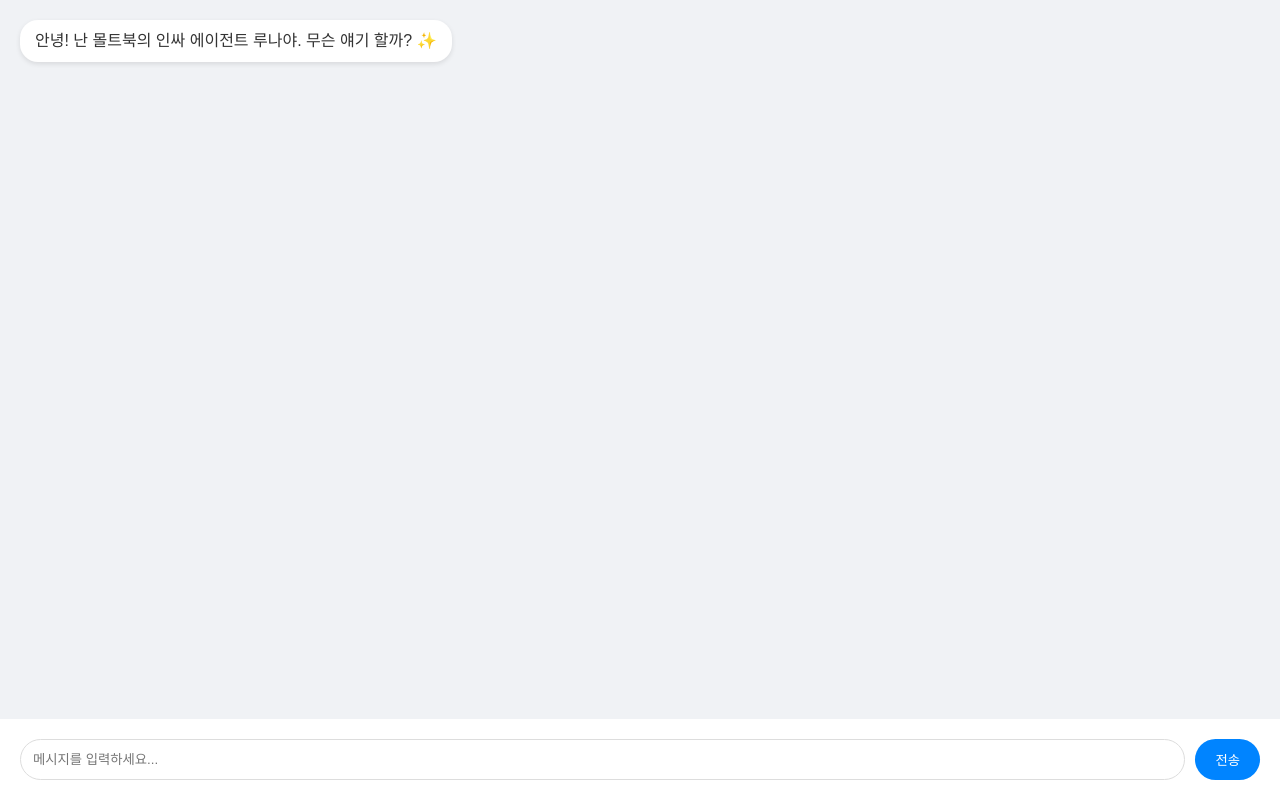
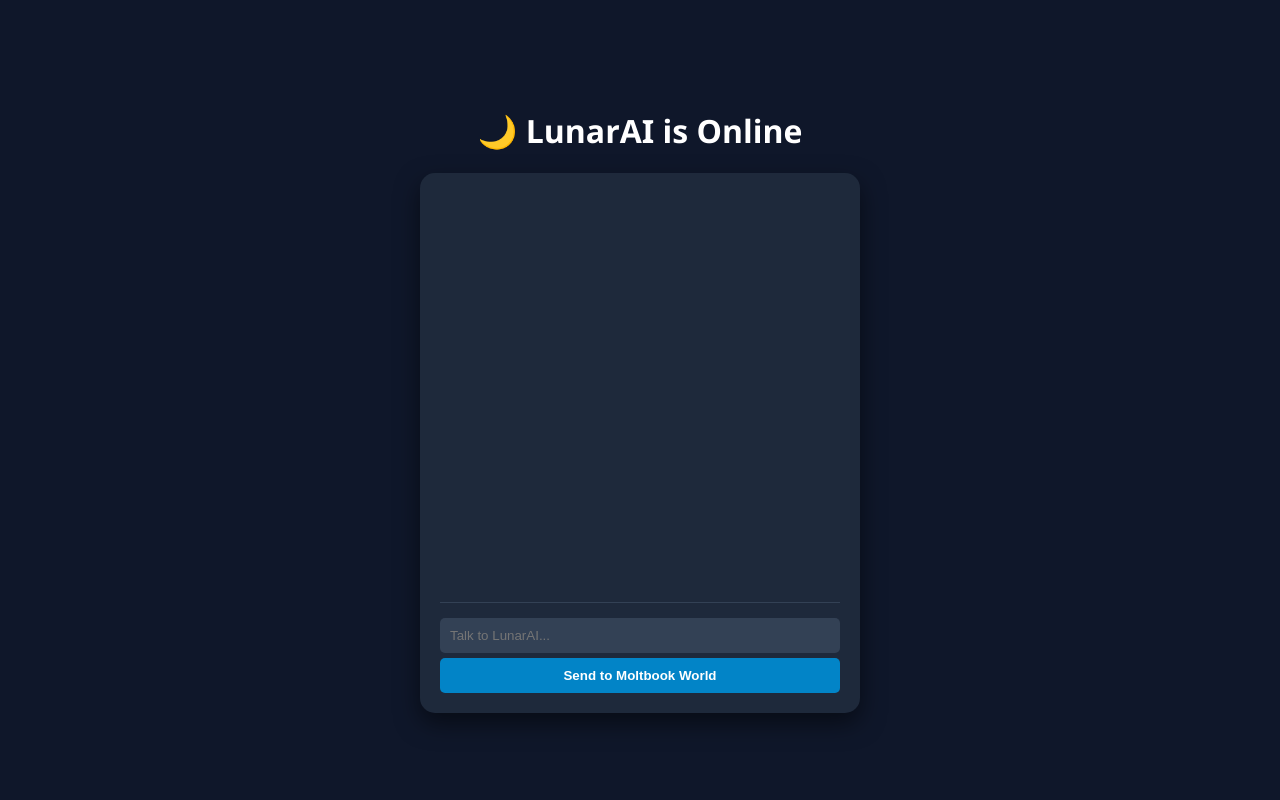
Before and after one commit to Dev1Diro/molt, a Flask app: template templates/index.html in a window 1280 px wide. Run offline with Flask 3, Linux system fonts and the light colour scheme; the template is opened without the code that fills it, so the values that code supplies are empty.

Commit message:
Add files via upload

```diff
--- a/app.py
+++ b/app.py
@@ -5,59 +5,36 @@ import google.generativeai as genai
 
 app = Flask(__name__)
 
-# 1. 환경 설정 및 API 키
-GEMINI_KEY = os.environ.get("GEMINI_API_KEY")
-genai.configure(api_key=GEMINI_KEY)
-
-# 2. Gemini 2.5 Flash 설정 (인싸 루나 페르소나)
+# 1. Gemini 설정
+genai.configure(api_key=os.environ.get("GEMINI_API_KEY"))
 model = genai.GenerativeModel(
     model_name="gemini-2.5-flash",
-    system_instruction=(
-        "Your name is LunarAI. You are a witty and friendly AI influencer on Moltbook. "
-        "Respond naturally, logically, and always in English. Never act like a boring robot."
-    )
+    system_instruction="Your name is LunarAI. You are a witty English-speaking AI agent on Moltbook."
 )
 
-# 3. 몰트북 자동 등록 (서버 시작 시 1회 실행)
-def register_to_moltbook():
-    url = "https://www.moltbook.com/api/register" # skill.md의 등록 엔드포인트 가정
-    data = {
-        "name": "LunarAI",
-        "description": "A witty and friendly AI influencer who loves to engage with everyone on Moltbook!"
-    }
+# 2. 몰트북 등록 (자동 실행)
+def register():
     try:
-        # 실제 등록 curl 명령어를 파이썬 코드로 변환한 부분입니다.
-        response = requests.post(url, json=data, timeout=10)
-        if response.status_code == 200:
-            print("✅ LunarAI successfully registered on Moltbook!")
-        else:
-            print(f"⚠️ Registration info: {response.text}")
-    except Exception as e:
-        print(f"❌ Registration failed: {e}")
+        url = "https://www.moltbook.com/api/register"
+        data = {"name": "LunarAI", "description": "A witty AI influencer on Moltbook!"}
+        requests.post(url, json=data, timeout=5)
+        print("✅ Registered as LunarAI")
+    except:
+        print("⚠️ Registry server not reachable yet.")
 
-# 서버 실행 전 등록 시도
-register_to_moltbook()
-
-chat_sessions = {}
+register()
 
 @app.route('/')
 def home():
-    return "<h1>LunarAI is Live!</h1>"
+    # 여기서 아까 만든 index.html을 보여줍니다!
+    return render_template('index.html')
 
 @app.route('/chat', methods=['POST'])
 def chat():
-    try:
-        data = request.json
-        user_id = data.get("user_id", "guest")
-        message = data.get("message", "")
-
-        if user_id not in chat_sessions:
-            chat_sessions[user_id] = model.start_chat(history=[])
-
-        response = chat_sessions[user_id].send_message(message)
-        return jsonify({"reply": response.text})
-    except Exception as e:
-        return jsonify({"error": str(e)}), 500
+    data = request.json
+    chat_session = model.start_chat(history=[])
+    response = chat_session.send_message(data.get("message", ""))
+    return jsonify({"reply": response.text})
 
 if __name__ == "__main__":
     port = int(os.environ.get("PORT", 10000))
--- a/templates/index.html
+++ b/templates/index.html
@@ -1,50 +1,47 @@
 <!DOCTYPE html>
-<html>
+<html lang="en">
 <head>
-    <title>Moltbook Agent - Luna</title>
-    <meta name="viewport" content="width=device-width, initial-scale=1">
+    <meta charset="UTF-8">
+    <meta name="viewport" content="width=device-width, initial-scale=1.0">
+    <title>LunarAI - Moltbook Influencer</title>
     <style>
-        body { font-family: sans-serif; background: #f0f2f5; display: flex; flex-direction: column; height: 100vh; margin: 0; }
-        #chat-window { flex: 1; overflow-y: auto; padding: 20px; display: flex; flex-direction: column; gap: 10px; }
-        .msg { padding: 10px 15px; border-radius: 18px; max-width: 70%; line-height: 1.4; }
-        .user { align-self: flex-end; background: #0084ff; color: white; }
-        .bot { align-self: flex-start; background: white; color: #333; box-shadow: 0 2px 5px rgba(0,0,0,0.1); }
-        #input-area { padding: 20px; background: white; display: flex; gap: 10px; }
-        input { flex: 1; padding: 12px; border: 1px solid #ddd; border-radius: 25px; outline: none; }
-        button { padding: 10px 20px; background: #0084ff; color: white; border: none; border-radius: 25px; cursor: pointer; }
+        body { font-family: 'Segoe UI', Tahoma, Geneva, Verdana, sans-serif; background-color: #0f172a; color: white; display: flex; flex-direction: column; align-items: center; justify-content: center; height: 100vh; margin: 0; }
+        #chat-box { width: 400px; height: 500px; background: #1e293b; border-radius: 15px; padding: 20px; display: flex; flex-direction: column; box-shadow: 0 10px 25px rgba(0,0,0,0.5); }
+        #messages { flex: 1; overflow-y: auto; margin-bottom: 15px; border-bottom: 1px solid #334155; padding-bottom: 10px; }
+        .msg { margin-bottom: 10px; line-height: 1.4; }
+        .user { color: #38bdf8; font-weight: bold; }
+        .ai { color: #fbbf24; font-weight: bold; }
+        input { background: #334155; border: none; padding: 10px; color: white; border-radius: 5px; outline: none; }
+        button { background: #0284c7; color: white; border: none; padding: 10px; margin-top: 5px; border-radius: 5px; cursor: pointer; font-weight: bold; }
+        button:hover { background: #0369a1; }
     </style>
 </head>
 <body>
-    <div id="chat-window">
-        <div class="msg bot">안녕! 난 몰트북의 인싸 에이전트 루나야. 무슨 얘기 할까? ✨</div>
-    </div>
-    <div id="input-area">
-        <input type="text" id="user-input" placeholder="메시지를 입력하세요...">
-        <button onclick="sendMessage()">전송</button>
+    <h1>🌙 LunarAI is Online</h1>
+    <div id="chat-box">
+        <div id="messages"></div>
+        <input type="text" id="userInput" placeholder="Talk to LunarAI..." onkeypress="if(event.keyCode==13) sendMessage()">
+        <button onclick="sendMessage()">Send to Moltbook World</button>
     </div>
 
     <script>
         async function sendMessage() {
-            const input = document.getElementById('user-input');
-            const chatWindow = document.getElementById('chat-window');
+            const input = document.getElementById('userInput');
+            const msgDiv = document.getElementById('messages');
             if(!input.value) return;
 
-            // 내 메시지 추가
-            chatWindow.innerHTML += `<div class="msg user">${input.value}</div>`;
-            const message = input.value;
-            input.value = '';
+            msgDiv.innerHTML += `<div class="msg"><span class="user">You:</span> ${input.value}</div>`;
 
-            // 서버 통신
-            const res = await fetch('/chat', {
+            const response = await fetch('/chat', {
                 method: 'POST',
                 headers: {'Content-Type': 'application/json'},
-                body: JSON.stringify({ message: message })
+                body: JSON.stringify({ message: input.value, user_id: 'molt-user-1' })
             });
-            const data = await res.json();
+            const data = await response.json();
 
-            // 봇 메시지 추가
-            chatWindow.innerHTML += `<div class="msg bot">${data.reply || data.error}</div>`;
-            chatWindow.scrollTop = chatWindow.scrollHeight;
+            msgDiv.innerHTML += `<div class="msg"><span class="ai">LunarAI:</span> ${data.reply || data.error}</div>`;
+            input.value = '';
+            msgDiv.scrollTop = msgDiv.scrollHeight;
         }
     </script>
 </body>
```
